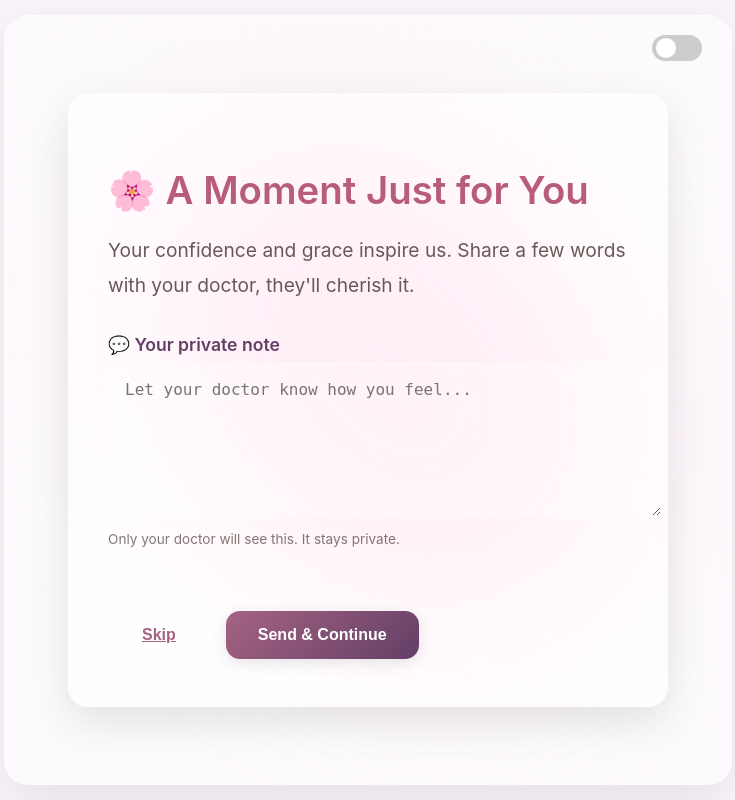
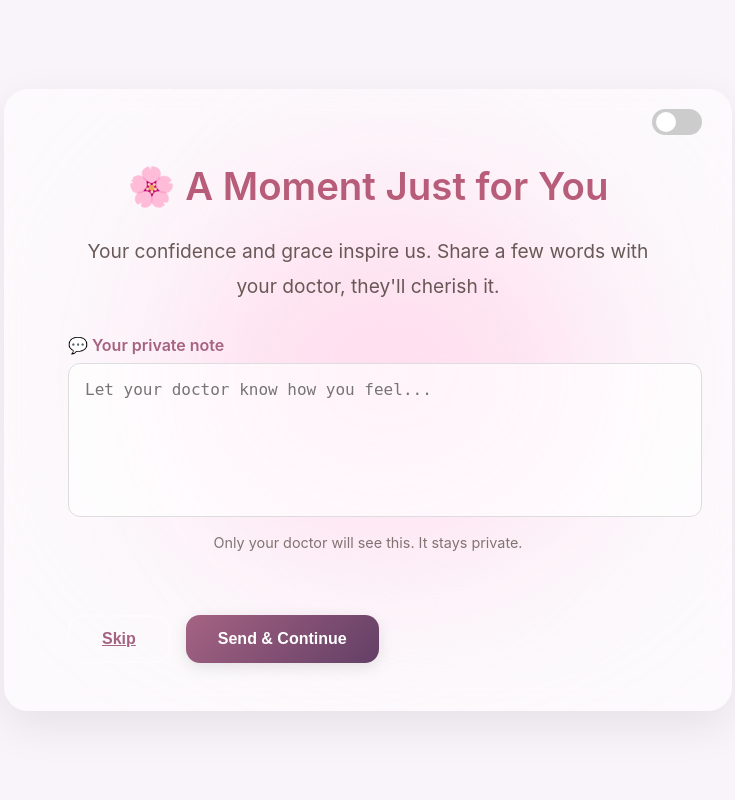
Before and after one commit to Saleh-Abd-Elrahman/Clinic_Rev, a FastAPI app: template templates/en/review_generating.html in a window 1280 px wide. Shown: the whole page, without its empty margins (272-1007 px from the left). Run offline with FastAPI, Linux system fonts and the light colour scheme; the template is opened without the code that fills it, so the values that code supplies are empty.

Commit message:
HTML Update Fix 5

```diff
--- a/templates/en/review_generating.html
+++ b/templates/en/review_generating.html
@@ -16,7 +16,7 @@
     <div class="emotion-glow glow-2"></div>
 </div>
 
-<div class="message-glass">
+
     <h1 class="title-color">🌸 A Moment Just for You</h1>
     <p class="compliment">Your confidence and grace inspire us. Share a few words with your doctor, they'll cherish it.</p>
 
@@ -46,8 +46,6 @@
             <button type="submit" class="continue-btn">Send & Continue</button>
         </div>
     </form>
-</div>
-
 <script>
 document.addEventListener('DOMContentLoaded', function () {
     const form = document.getElementById('message-form');
```
